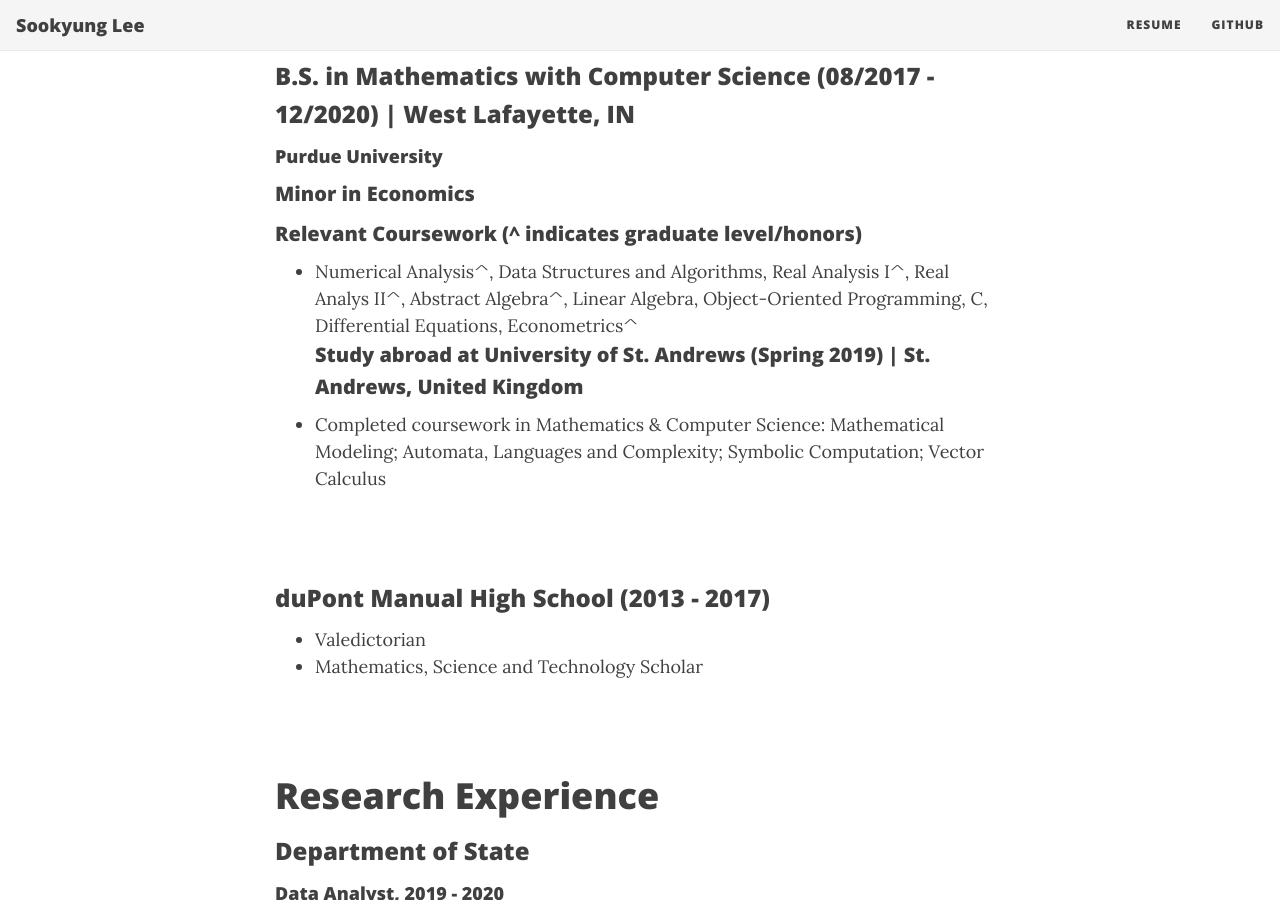
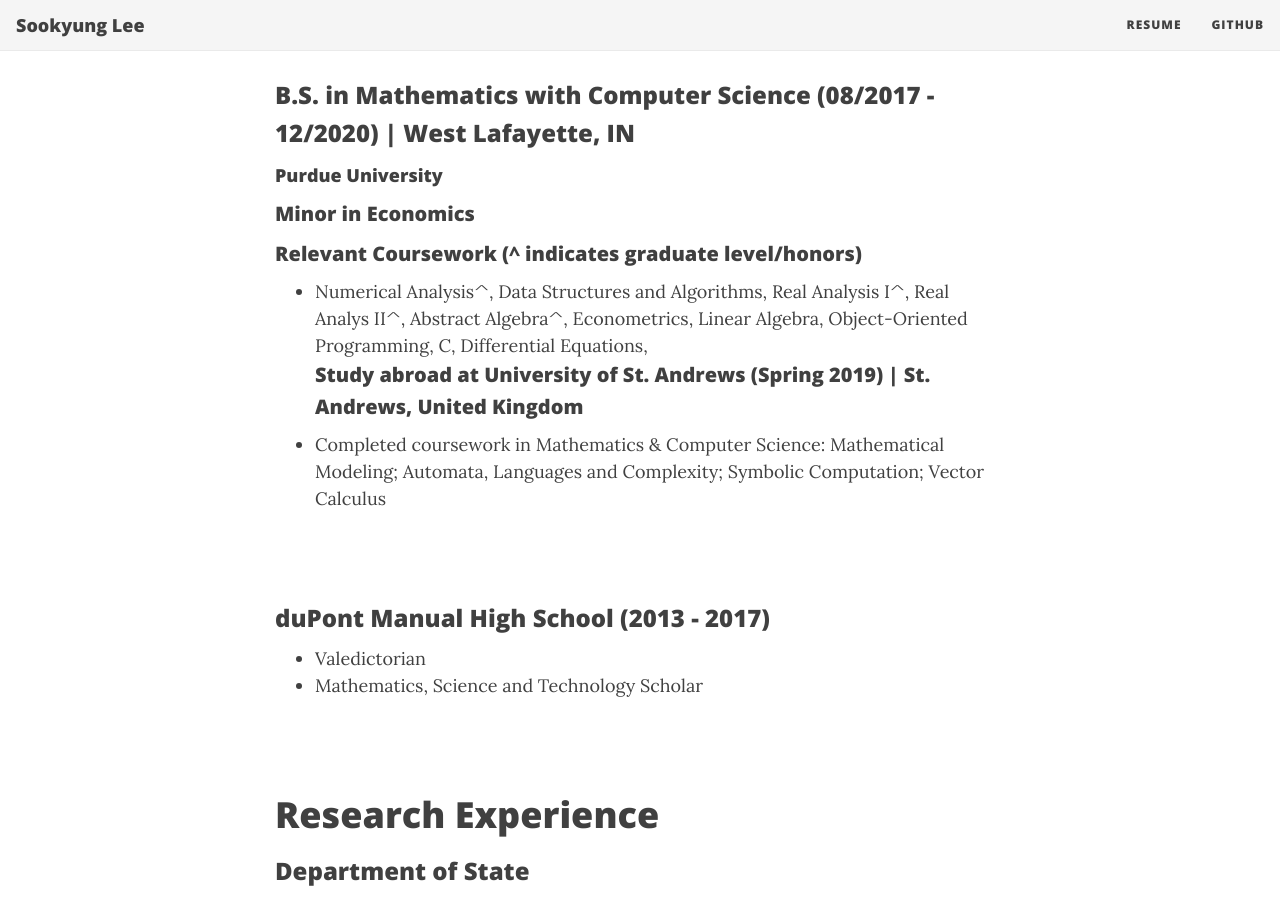
Before and after one commit to sklee16/sklee16.github.io, a Jekyll site: the page built from Resume.md, in a window 1280 px wide and 900 px high, scrolled down 967 px. Built offline with Jekyll 4.4.1, drawn with Linux system fonts in a browser that asks for light colours; nearby versions of some CDN libraries.

```diff
--- a/Resume.md
+++ b/Resume.md
@@ -9,7 +9,7 @@ cover-img: /assets/img/main3.jpg
 
 
 # Education
-### M.S. in Computer Science with Specialization in Machine Learning (08/2024 - Present)
+## M.S. in Computer Science with Specialization in Machine Learning (08/2024 - Present)
 #### Georgia Institute of Technology
 #### Expected Graduation Year: 2026
 #### Relevant Coursework
@@ -21,7 +21,7 @@ cover-img: /assets/img/main3.jpg
 #### Purdue University
 ##### Minor in Economics
 ##### Relevant Coursework (^ indicates graduate level/honors)
-* Numerical Analysis^, Data Structures and Algorithms, Real Analysis I^, Real Analys II^, Abstract Algebra^, Linear Algebra, Object-Oriented Programming, C, Differential Equations, Econometrics^
+* Numerical Analysis^, Data Structures and Algorithms, Real Analysis I^, Real Analys II^, Abstract Algebra^, Econometrics, Linear Algebra, Object-Oriented Programming, C, Differential Equations,
 ##### Study abroad at University of St. Andrews (Spring 2019) | St. Andrews, United Kingdom
 * Completed coursework in Mathematics & Computer Science: Mathematical Modeling; Automata, Languages and Complexity; Symbolic Computation; Vector Calculus
 
```
